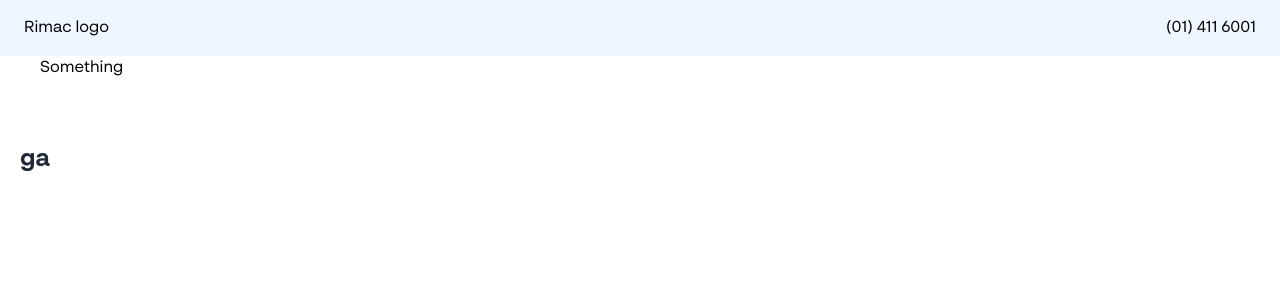
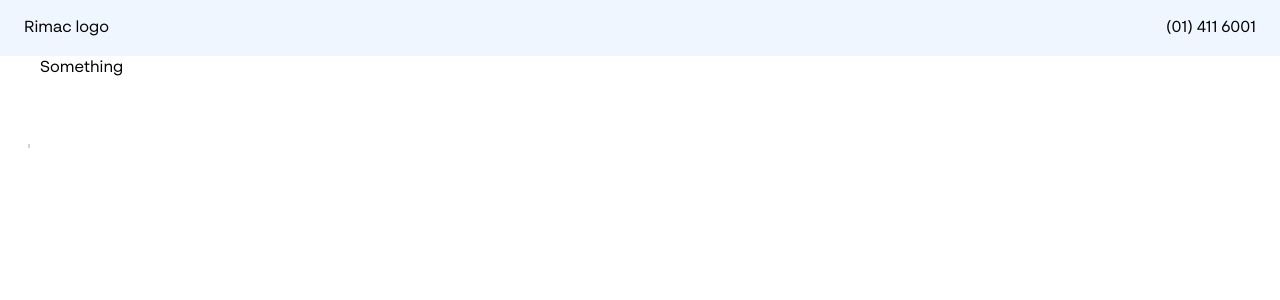
Before and after one commit to roy-palomino/rimac-frontend-challenge, a React (Vite) app: page / in a window 1280 px wide. Shown: the top 300 px of the page. Built offline with nearby package versions, Linux system fonts and the light colour scheme.

Commit message:
feat: display separator and form

```diff
--- a/src/views/Home.tsx
+++ b/src/views/Home.tsx
@@ -1,6 +1,8 @@
 import Header from "../components/Header";
 import Container from "../components/Container";
 import Hero from "../components/Hero";
+import Separator from "../components/Separator";
+import JoinForm from "../components/JoinForm";
 
 function App() {
   return (
@@ -9,7 +11,8 @@ function App() {
       <main>
         <Container>
           <Hero />
-          <h2 className="text-2xl font-bold text-gray-800">ga</h2>
+          <Separator />
+          <JoinForm />
         </Container>
       </main>
     </>
```
